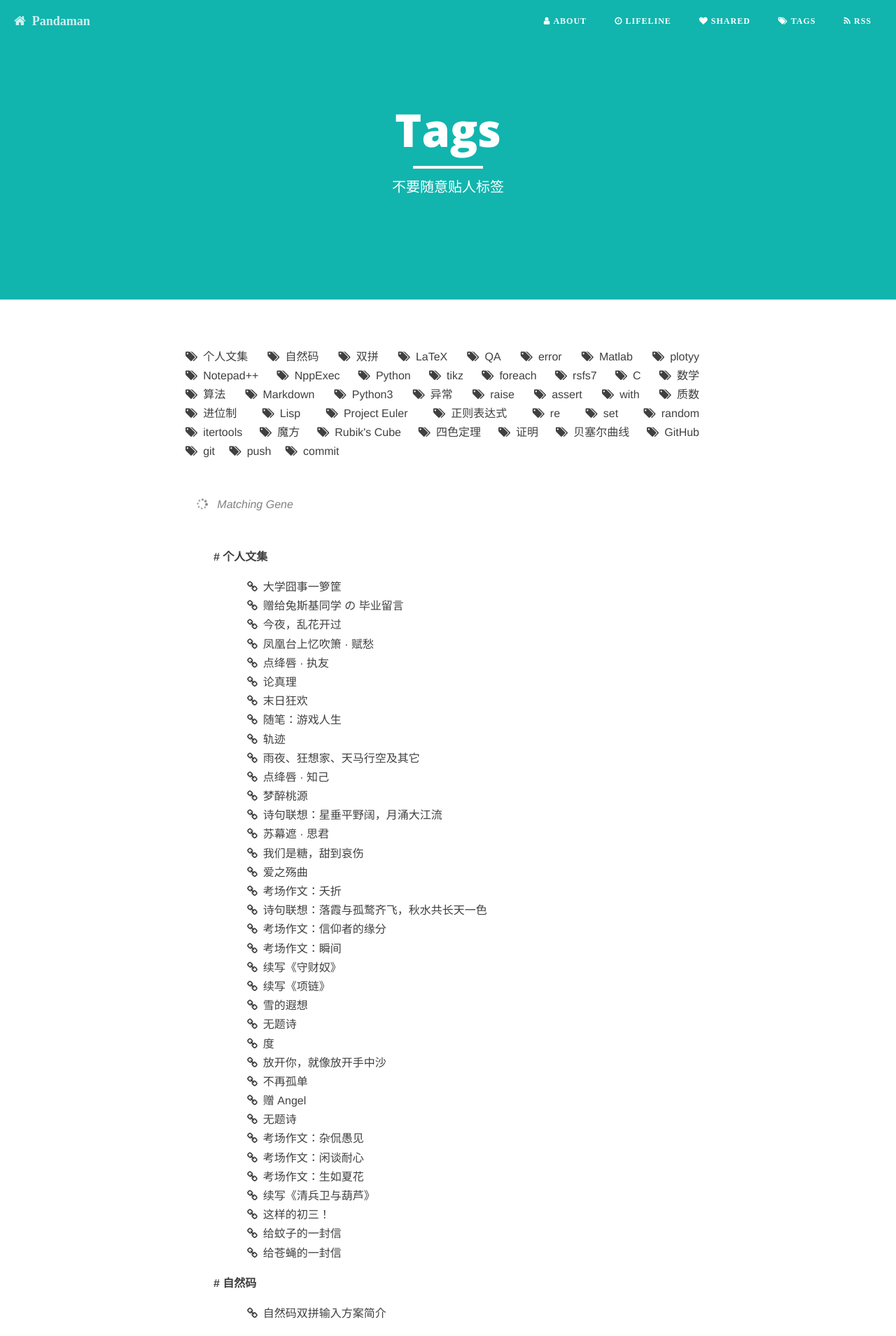
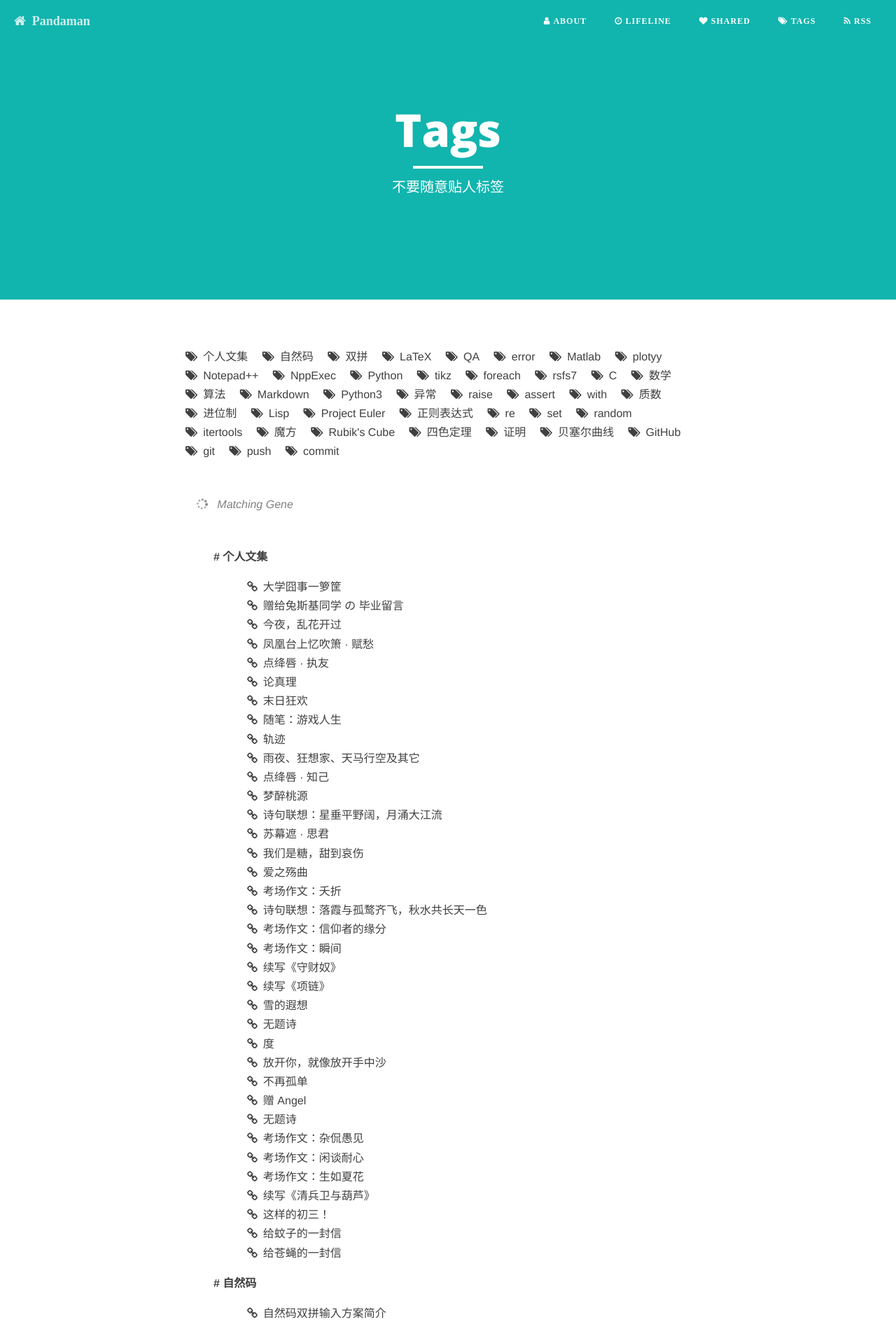
Before and after one commit to ceares/ceares.github.io, a Jekyll site: the page built from tags.md, in a window 1280 px wide. Shown: the top 1909 px of the page at 70% size. Built offline with Jekyll 4.4.1, drawn with Linux system fonts in a browser that asks for light colours; nearby versions of some CDN libraries; library files that are not in the unit come from our copies.

Commit message:
from sp3

```diff
--- a/tags.md
+++ b/tags.md
@@ -5,7 +5,7 @@ description: "不要随意贴人标签"
 header-img: "img/semantic.jpg"
 ---
 
-<div id='tag_cloud' style="margin:0.5in 0em;font-weight: normal;text-align:justify;text-align-last:left">
+<div id='tag_cloud' style="margin:0.5in 0em;font-weight: normal;text-align:left;text-align-last:left">
 {% for tag in site.tags %}
 <a href="#{{ tag[0] }}" title="{{ tag[0] }}" rel="{{ tag[1].size }}" style="margin-right:1em"><i class="fa fa-tags">&nbsp;&nbsp;<span style='font-family:"Helvetica Neue",Arial,"Hiragino Sans GB","STHeiti","Microsoft YaHei","WenQuanYi Micro Hei",SimSun,sans-serif'>{{ tag[0] }}</span></i></a>
 {% endfor %}
```
Also changed, not shown: about.md (+3 -0 lines).
